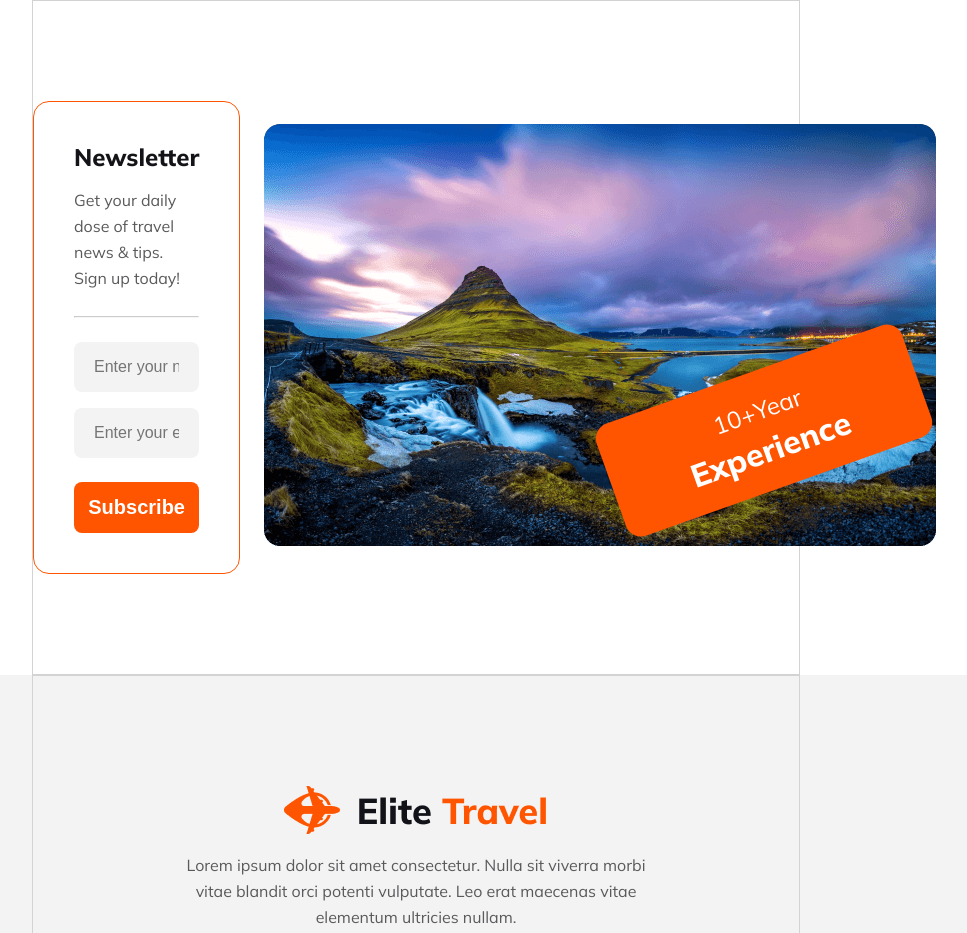
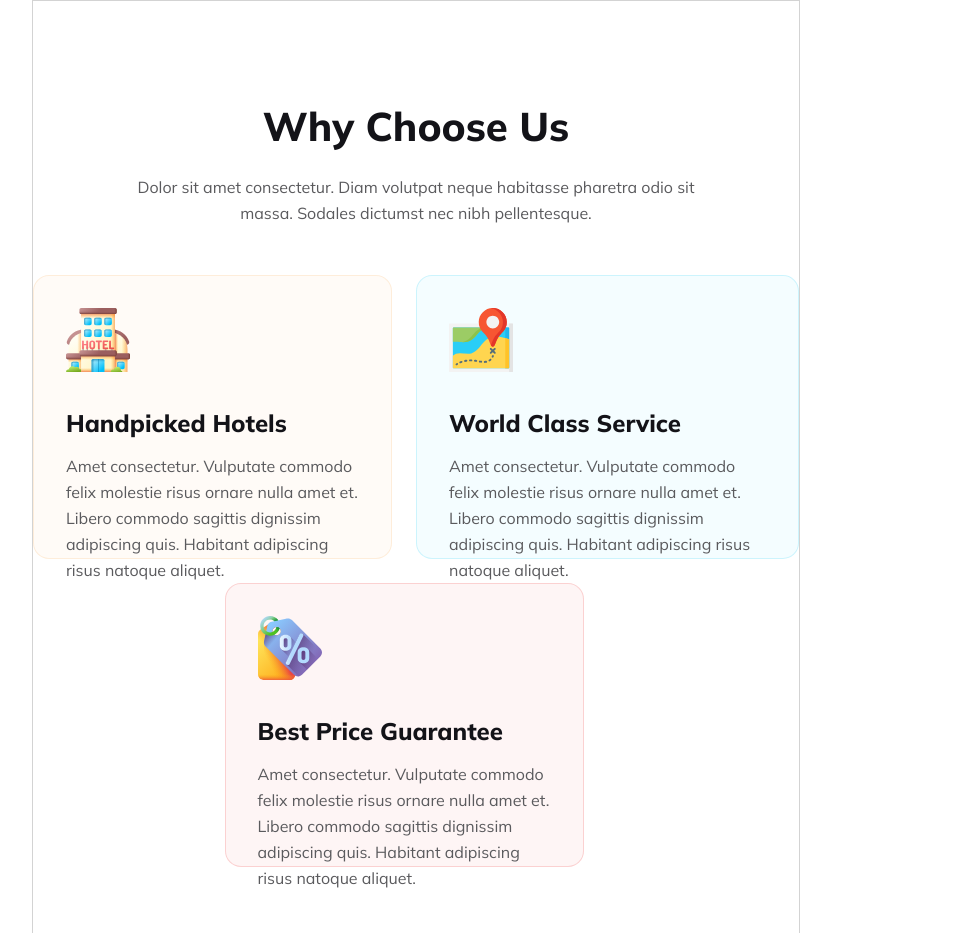
Before and after one commit to md-nahiduzzaman/assignment-2-travel-agency, a plain HTML site: page index.html in a window 1280 px wide. Shown: the top 933 px of the page, without its empty margins (224-1191 px from the left). Drawn offline with Linux system fonts and the light colour scheme.

Commit message:
added why choose us section

```diff
--- a/index.html
+++ b/index.html
@@ -20,6 +20,48 @@
   <body>
     <header></header>
     <main>
+         <!-- why choose us sec start here -->
+         <section>
+            <div class="why-choose-sec container">
+                <div class="why-choose-sec-element">
+                    <h3>Why Choose Us</h3>
+                    <p>Dolor sit amet consectetur. Diam volutpat neque habitasse pharetra odio sit massa. Sodales dictumst nec nibh pellentesque.</p>
+                </div>
+                <div class="why-choose-sec-cards">
+                    <div class="why-choose-sec-card card-1">
+                        <img src="Images/icons/hotel 1.svg" alt="">
+                        <h5>
+                            Handpicked Hotels
+                        </h5>
+                        <p>
+                            Amet consectetur. Vulputate commodo felix molestie risus ornare nulla amet et. Libero commodo sagittis dignissim adipiscing quis. Habitant adipiscing risus natoque aliquet.
+                        </p>
+                    </div>
+                    <div class="why-choose-sec-card card-2">
+                        <img src="Images/icons/map 1.svg" alt="">
+                        <h5>
+                            World Class Service
+                        </h5>
+                        <p>
+                            Amet consectetur. Vulputate commodo felix molestie risus ornare nulla amet et. Libero commodo sagittis dignissim adipiscing quis. Habitant adipiscing risus natoque aliquet.
+                        </p>
+                    </div>
+                    <div class="why-choose-sec-card card-3">
+                        <img src="Images/icons/price-tag 1.svg" alt="">
+                        <h5>
+                            Best Price Guarantee
+                        </h5>
+                        <p>
+                            Amet consectetur. Vulputate commodo felix molestie risus ornare nulla amet et. Libero commodo sagittis dignissim adipiscing quis. Habitant adipiscing risus natoque aliquet.
+                        </p>
+                    </div>
+
+                </div>
+
+            </div>
+        </section>
+        <!-- why choose us sec end here -->
+
       <!-- newsletter sec start here -->
       <section>
         <div class="newsletter-sec container">
--- a/styles/style.css
+++ b/styles/style.css
@@ -24,6 +24,12 @@ h1 {
   font-weight: 800;
 }
 
+h3 {
+  color: #131318;
+  font-size: 40px;
+  font-weight: 800;
+}
+
 h5 {
   color: #131318;
   font-size: 24px;
@@ -36,6 +42,72 @@ p {
   font-weight: 400;
   line-height: 162.5%; /* 26px */
 }
+
+/* why choose us */
+
+.why-choose-sec {
+  padding-top: 100px;
+  padding-bottom: 100px;
+}
+
+.why-choose-sec-element {
+  text-align: center;
+}
+
+.why-choose-sec-element p {
+  width: 75%;
+  margin: 24px auto 48px;
+}
+
+.why-choose-sec-cards {
+  display: grid;
+  grid-template-columns: repeat(12, 1fr);
+  grid-template-rows: repeat(2, 1fr);
+
+  column-gap: 24px;
+  row-gap: 24px;
+}
+
+.card-1 {
+  grid-column: 1 / span 6;
+  grid-row: 1 / span 1;
+
+  border: 1px solid rgba(251, 181, 99, 0.2);
+  background: rgba(251, 181, 99, 0.05);
+}
+
+.card-2 {
+  grid-column: 7 / span6;
+  grid-row: 1 / span 1;
+
+  border: 1px solid rgba(41, 206, 246, 0.2);
+  background: rgba(41, 206, 246, 0.05);
+}
+
+.card-3 {
+  grid-column: 4 / span 6;
+  grid-row: 2 / span 2;
+
+  border: 1px solid rgba(233, 68, 68, 0.2);
+  background: rgba(233, 68, 68, 0.05);
+}
+
+.why-choose-sec-card {
+  border-radius: 16px;
+  padding: 32px;
+  height: 284px;
+  width: 100%;
+}
+
+.why-choose-sec-cards h5 {
+  margin-top: 32px;
+  margin-bottom: 16px;
+}
+
+.why-choose-sec-cards p {
+  width: 100%;
+}
+
 /* newsletter */
 
 .newsletter-sec {
```
Also changed, not shown: Images/icons/hotel 1.svg (added), Images/icons/map 1.svg (added), Images/icons/price-tag 1.svg (added).
